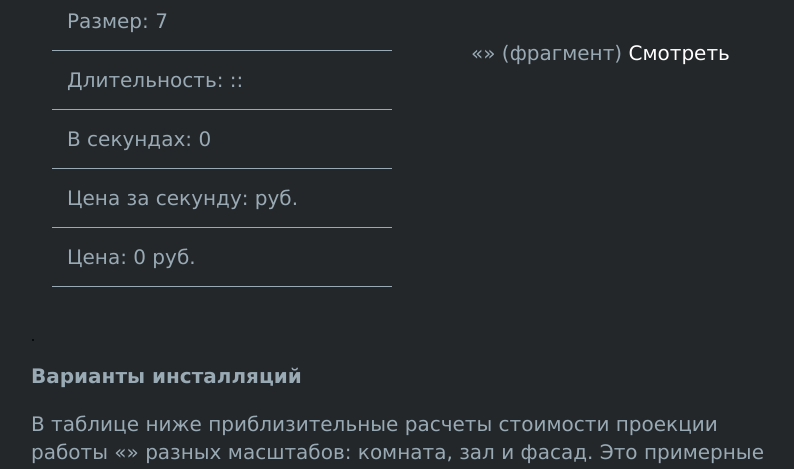
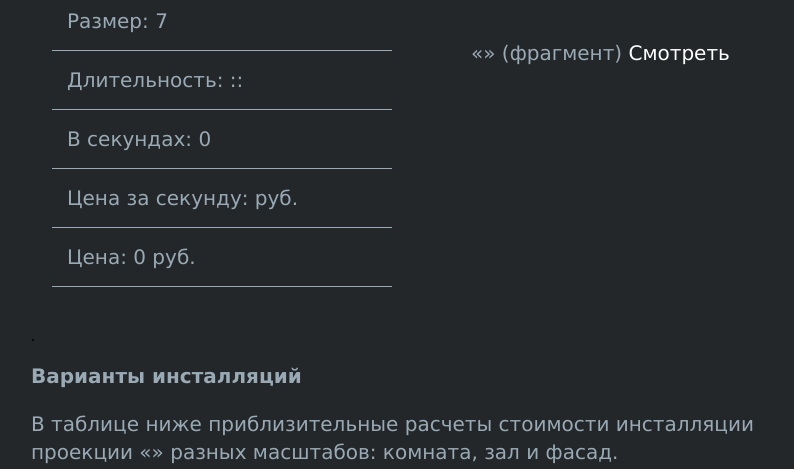
Before and after one commit to indexmod/my-works, a Jekyll site: the page built from creation.md, in a window 1280 px wide, cut to the strip 245-714 px from the top of the page. Shown: the whole strip, without its empty margins (229-1023 px from the left). Built offline with Jekyll 4.4.1, drawn with Linux system fonts in a browser that asks for light colours; our own code applies the rules of GitHub Pages for plain Markdown files; some of the changed text lies outside the part shown.

Commit message:
инсталляции

```diff
--- a/_includes/top.html
+++ b/_includes/top.html
@@ -22,7 +22,7 @@
   <h2>Варианты инсталляций</h2>
 
 
-  <p>В таблице ниже приблизительные расчеты стоимости проекции работы «{{ page.title }}» разных масштабов: комната, зал и фасад. Это примерные расчёты.</p>
+  <p>В таблице ниже приблизительные расчеты стоимости инсталляции проекции «{{ page.title }}» разных масштабов: комната, зал и фасад.</p>
   <br>
   <br>
   <br>
```
